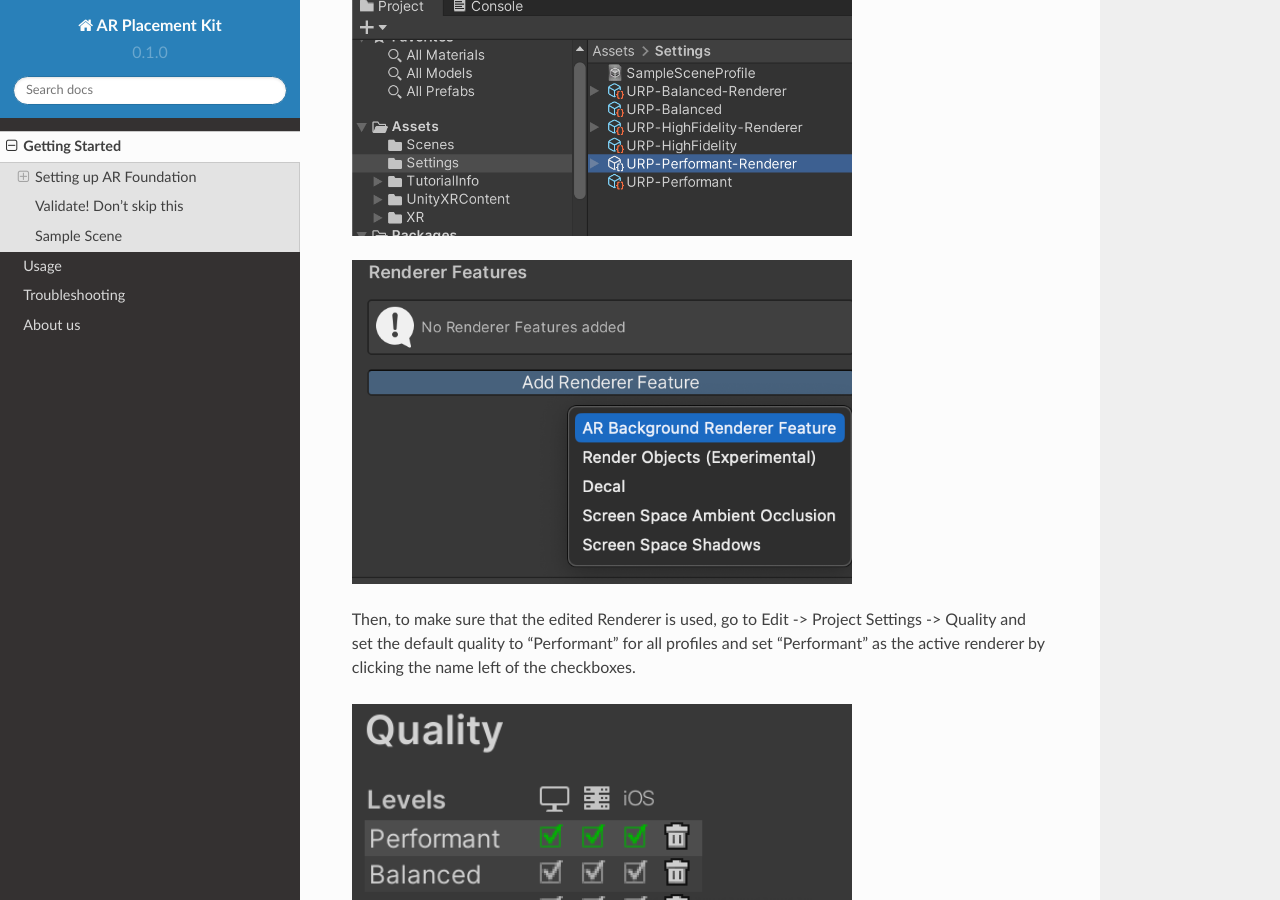
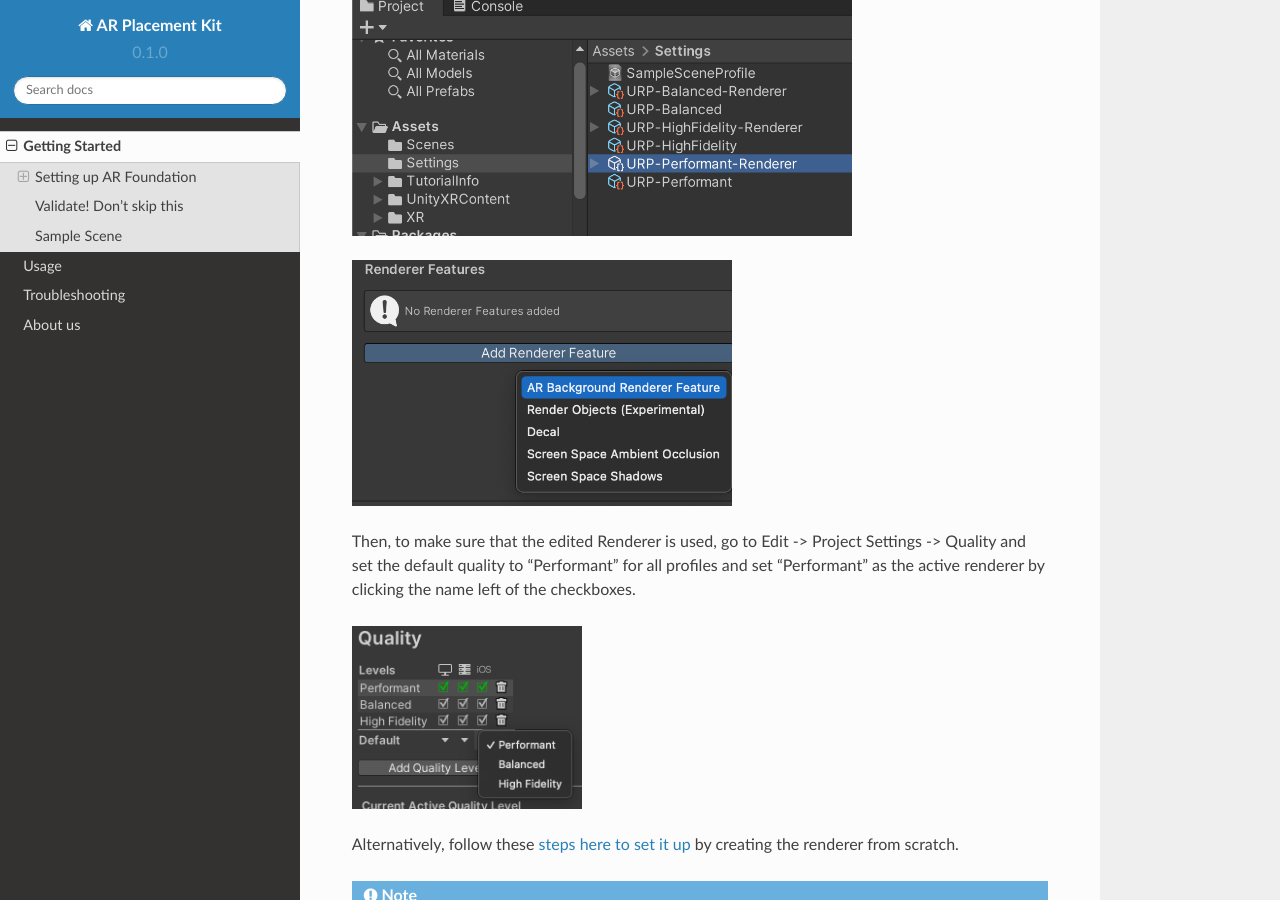
Before and after one commit to Ditached/ARPlacementKit-Docs, a Sphinx documentation site: the page built from docs/source/installation.rst, in a window 1280 px wide and 900 px high, scrolled down 1850 px. Built offline with Sphinx 7.4.7 and the Read the Docs theme 2.0.0, drawn with Linux system fonts in a browser that asks for light colours.

Commit message:
Adjust image sizes

```diff
--- a/docs/source/installation.rst
+++ b/docs/source/installation.rst
@@ -50,13 +50,13 @@
 .. image:: images/RendererFile.png
     :width: 500
 .. image:: images/RendererFeature.png
-    :width: 500
+    :width: 380
 
 Then, to make sure that the edited Renderer is used, go to Edit -> Project Settings -> Quality and set the default quality to "Performant" for all profiles and set "Performant" as the active renderer by clicking the name left of the checkboxes.
 
 
 .. image:: images/QualitySettings.png
-    :width: 500
+    :width: 230
 
 Alternatively, follow these `steps here to set it up <https://docs.unity3d.com/Packages/com.unity.xr.arfoundation@5.0/manual/project-setup/universal-render-pipeline.html>`_ by creating the renderer from scratch.
 
```
